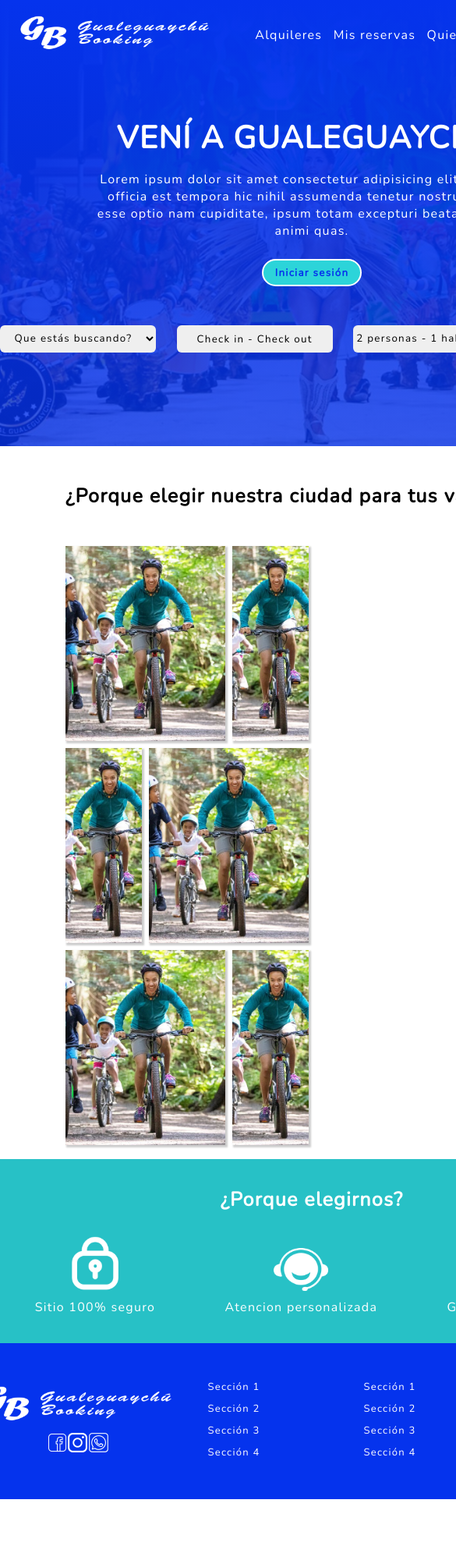
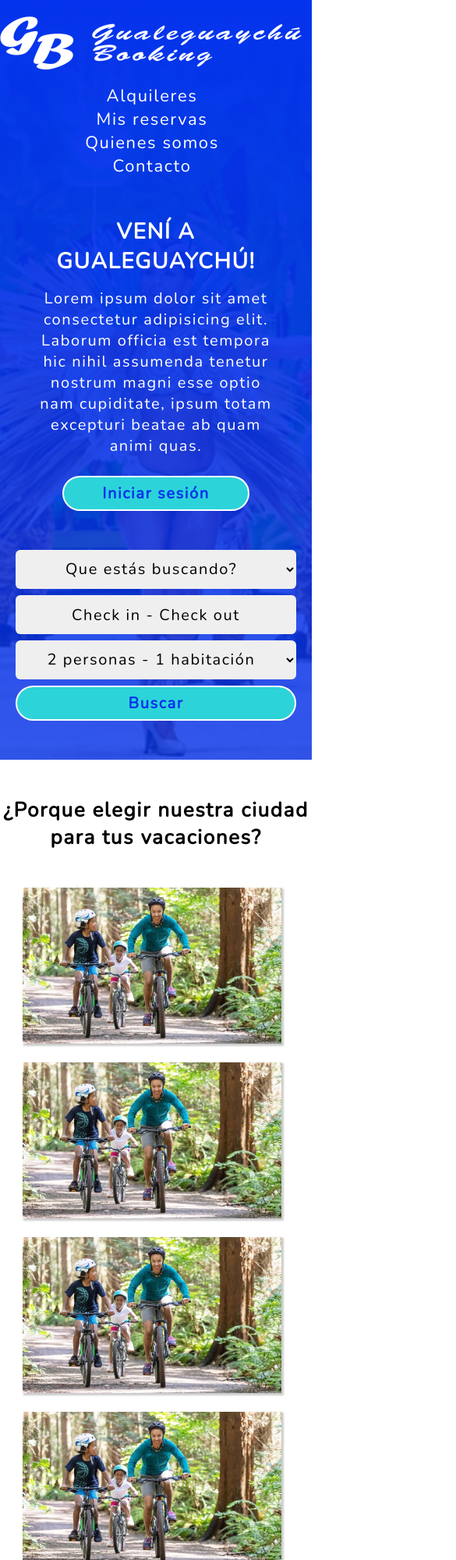
Before and after one commit to MarcoCarrazza/Alquileres-vacacionales---Carrazza, a plain HTML site: page index.html in a window 390 px wide. Shown: the top 2000 px of the page at 78% size, 585 px wide, since content can reach past the window. Before the commit the page ends 1922 px from the top, so only its background shows below. Drawn offline with nearby package versions, Linux system fonts and the light colour scheme.

Commit message:
Correcciones desafio GRID

```diff
--- a/index.html
+++ b/index.html
@@ -15,9 +15,9 @@
     <header class="header" id="header-index">
         <div class="header-container">
             <div class="menu-header"> <!--Menu superior-->
-                <div class="logo-menu"> <!--LOGO-->
-                    <img src="images/logo-blanco.png" alt="" id="logo-menu">
-                </div>
+                <a class="logo-menu"> <!--LOGO-->
+                    <img src="images/logo-blanco.png" alt="" class="logo-menu-img">
+                </a>
                 <nav> <!--MENU SUPERIOR-->
                     <ul class="main-menu"> <!--MENU SUPERIOR-->
                         <li>
@@ -37,7 +37,7 @@
             </div>
             <section class="welcome-container">
                 <div class="welcome-title">
-                    <h1 class="title-title">VENÍ A GUALEGUAYCHÚ!</h1>
+                    <h1 class="title-title animate__animated animate__rubberBand">VENÍ A GUALEGUAYCHÚ!</h1>
                     <p>Lorem ipsum dolor sit amet consectetur adipisicing elit. Laborum officia est tempora hic nihil assumenda tenetur nostrum magni esse optio nam cupiditate, ipsum totam excepturi beatae ab quam animi quas.</p>
                     <button class="style-btn1 login-btn" ><strong>Iniciar sesión</strong></button>
                 </div>
@@ -143,7 +143,7 @@
     </main>
     <footer class="footer">
         <div class="footer-social"> <!--Columna de footer 1-->
-            <img src="images/logo-blanco.png" id="logo-footer" alt="">
+            <img src="images/logo-blanco.png" class="logo-footer" alt="">
             <div class="social-media">
                 <a href="https://www.facebook.com" target="_blank" rel="noopener noreferrer">
                     <img src="images/facebook.png" alt="">
--- a/style.css
+++ b/style.css
@@ -7,14 +7,17 @@
 
 main{
     z-index: 1;
+    grid-area: main;
 }
 
 header{
     z-index: 3;
+    grid-area: header;
 }
 
 footer{
     z-index: 1;
+    grid-area: footer;
 }
 
 /*-----CSS para index.html-----*/
@@ -34,10 +37,6 @@ body{
     grid-template-rows: auto auto auto;
     grid-template-areas: 'header' 'main' 'footer';
 }
-
-.header{grid-area: header;}
-.main{grid-area: main;}
-.footer{grid-area: footer;}
 
 #header-index{
     align-items: center;
@@ -84,12 +83,12 @@ body{
     transition-duration: 2s;
 }
 
-#logo-menu{
+.logo-menu-img{
     width: 250px;
     padding-left: 6vw;
 }
 
-#logo-footer{
+.logo-footer{
     width: 250px;
 }
 
@@ -597,26 +596,40 @@ body{
 }
 
 
-@media only screen and (max-width: 360px){
+@media only screen and (max-width: 768px){
 
     /* Definimos tamaño de texto para los elementos h1 y h2 */
-    h1{
+    *{
         font-size: 20px;
     }
 
+    h1{
+        font-size: 28px;
+    }
+
     h2{
-        font-size: 14px;
+        font-size: 28px;
+    }
+
+    h3{
+        font-size: 20px;
     }
 
     /* -----------Aplicamos los estilos mobile al HEADER----------- */
     .menu-header{
         width: 100vw;
-        display: block;
+        display: flex;
+        flex-direction: column;
         justify-content: center;
     }
 
     .logo-menu{
         text-align: center;
+    }
+
+    .logo-menu-img{
+        width: 400px;
+        padding: 0;
     }
 
     .main-menu{
@@ -627,7 +640,7 @@ body{
     }
 
     .text-menu{
-        font-size: 14px;
+        font-size: 22px;
     }
 
     /* -----------Aplicamos los estilos mobile al FOOTER----------- */
@@ -638,9 +651,17 @@ body{
         height: 550px;
     }
 
-    #logo-footer{
-        width: 200px;
+    .logo-footer{
+        width: 400px;
         margin-top: 12px;
+    }
+
+    .footer-column ul li a{
+        font-size: 20px;
+    }
+
+    .footer-column2{
+        margin-top: 30px;
     }
 
 
@@ -651,21 +672,39 @@ body{
         width: 80%;
     }
 
+    .welcome-title p{
+        font-size: 20px;
+    }
+
     .search-bar{
         padding: 0 20px 50px 20px;
         box-sizing: border-box;
     }
 
+    .style-btn1{
+        font-size: 20px;
+        height: 45px;
+        min-width: 240px;
+    }
+
+    .title-activities{
+        font-size: 26px;
+    }
+
     .activities-list{
-        display: block;
-        width: 100%;
+        display: flex;
+        flex-direction: column;
+        justify-content: center;
+        align-items: center;
+        width: 100vw;
         padding: 0 20px;
         box-sizing: border-box;
     }
 
     .activities-list div{
         margin-bottom: 15px;
-        height: 120px;
+        height: 200px;
+        width: 95%;
     }
 
     .why-us-container h2{
@@ -681,7 +720,7 @@ body{
     }
 
     .why-us-item p{
-        font-size: 14px;
+        font-size: 20px;
     }
 
 
@@ -704,6 +743,8 @@ body{
     .search-items{
         width: 100%;
         margin-bottom: 8px;
+        font-size: 20px;
+        height: 50px;
     }
 
     .alq-main{
@@ -729,6 +770,14 @@ body{
         border: none;
     }
 
+    .alq-title{
+        font-size: 28px;
+    }
+
+    .alq-sku{
+        font-size: 20px;
+    }
+
     .alq-desc{
         width: 100%;
         padding: 0 15px;
@@ -742,11 +791,14 @@ body{
     }
 
     .alq-btn{
-        width: 100%;
+        width: 70%;
+        height: 50px;
     }
+
 
     .maps{
         margin-bottom: 14px;
+        width: 70%;
     }
 
 
@@ -771,13 +823,17 @@ body{
         border-radius: 15px 15px 0 0;
     }
 
-    .account-signup p{
-        font-size: 14px;
+    .account-signup p, .account-login p{
+        font-size: 20px;
         padding: 0 10px;
     }
 
     .account-form{
         margin: 20px 0 0 0;
+    }
+
+    .account-form input{
+        height: 40px;
     }
 
     .account-login{
@@ -786,9 +842,8 @@ body{
         border-radius: 0 0 15px 15px;
     }
 
-    .account-login p{
-        font-size: 14px;
-        padding: 0 10px;
+    .style-btn2{
+        height: 50px;
     }
 
 
@@ -800,11 +855,11 @@ body{
     }
 
     .us-title{
-        font-size: 26px;
+        font-size: 34px;
     }
 
     .us-description{
-        font-size: 16px;
+        font-size: 20px;
         padding: 0 20px;
     }
 
@@ -862,10 +917,6 @@ body{
         margin: 0;
     }
 
-    .contact-item p{
-        font-size: 14px;
-    }
-
     .contact-sec2{
         flex-direction: column;
         width: 100vw;
@@ -882,11 +933,11 @@ body{
 
     .contact-left p{
         padding: 20px 0 0 0;
-        font-size: 14px;
+        font-size: 20px;
     }
 
     .contact-left h2{
-        font-size: 20px;
+        font-size: 28px;
     }
 
     .contact-left ul{
```
Also changed, not shown: pages/alquileres.html (+4 -6 lines), pages/contacto.html (+4 -6 lines), pages/mis-reservas.html (+4 -6 lines), pages/quienes-somos.html (+4 -6 lines).
